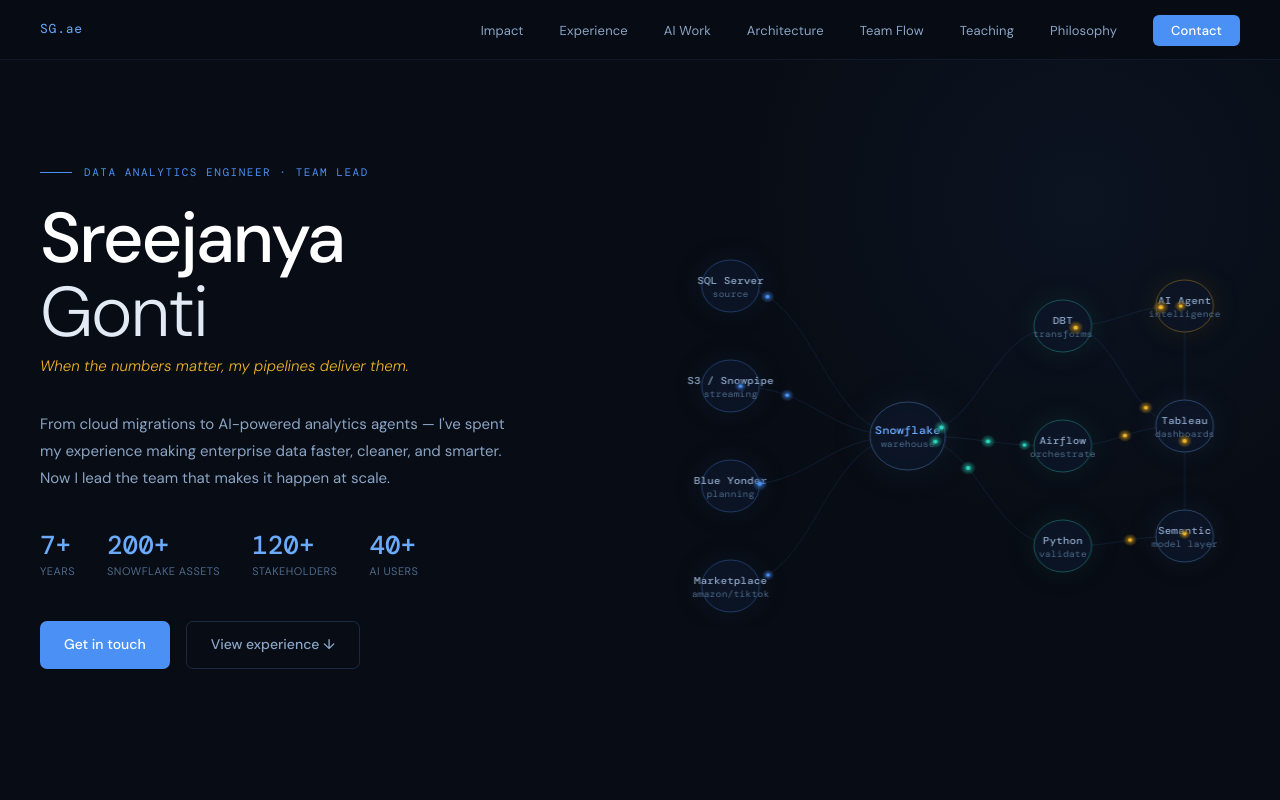
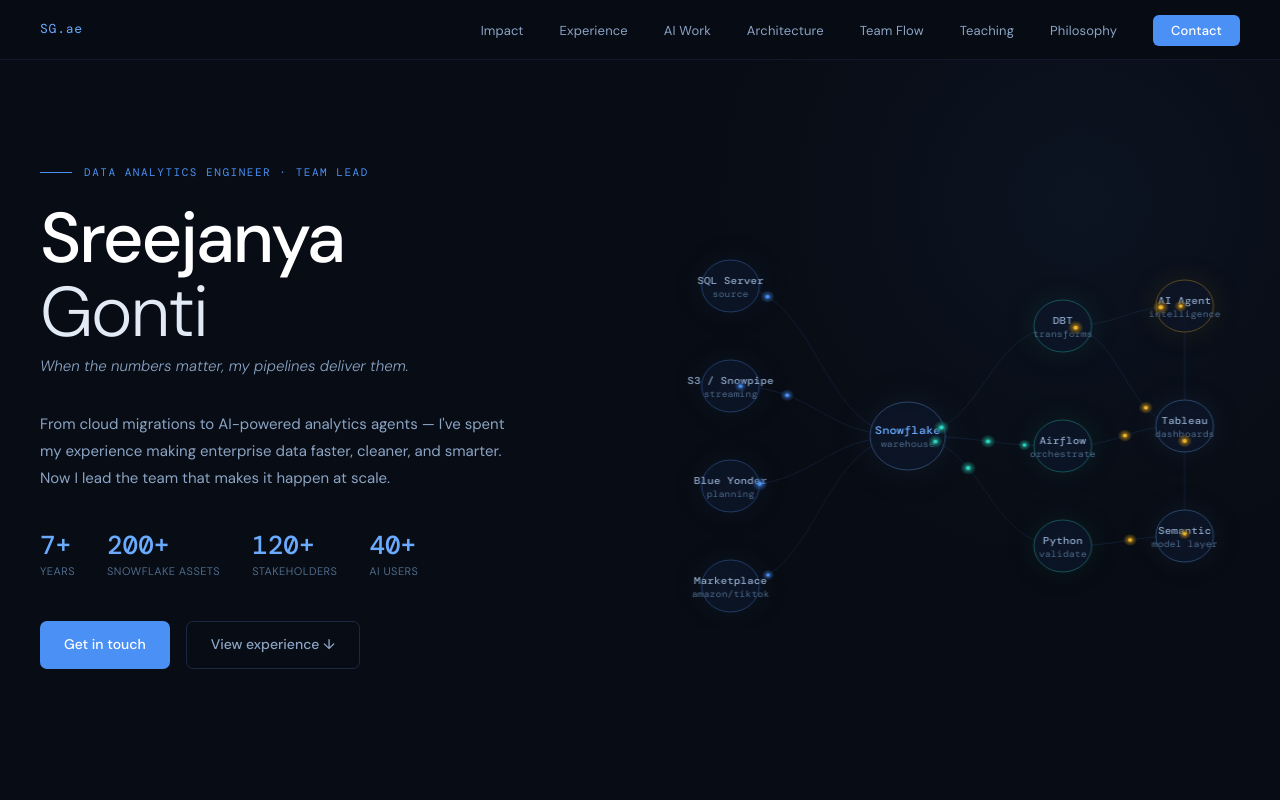
Before and after one commit to sreejanyagonti-leadanalyticsengineer/sreejanyag-portfolio, a plain HTML site: page index.html in a window 1280 px wide. Shown: the top 800 px of the page. Drawn offline with nearby package versions, Linux system fonts and the light colour scheme.

Commit message:
Tone down punch line to subtle italic only

```diff
--- a/index.html
+++ b/index.html
@@ -465,7 +465,7 @@ footer{
   <div class="hero-left">
     <p class="hero-eyebrow">Data Analytics Engineer · Team Lead</p>
     <h1 class="hero-name"><strong>Sreejanya</strong><br>Gonti</h1>
-    <p style="font-size:15px;color:var(--gold);margin-bottom:2rem;font-style:italic;font-weight:400">When the numbers matter, my pipelines deliver them.</p>
+    <p style="font-size:15px;color:var(--text2);margin-bottom:2rem;font-style:italic;font-weight:400">When the numbers matter, my pipelines deliver them.</p>
     <p class="hero-desc">From cloud migrations to AI-powered analytics agents — I've spent my experience making enterprise data faster, cleaner, and smarter. Now I lead the team that makes it happen at scale.</p>
     <div class="hero-stats">
       <div class="hstat"><span class="hstat-n">7+</span><span class="hstat-l">Years</span></div>
```
